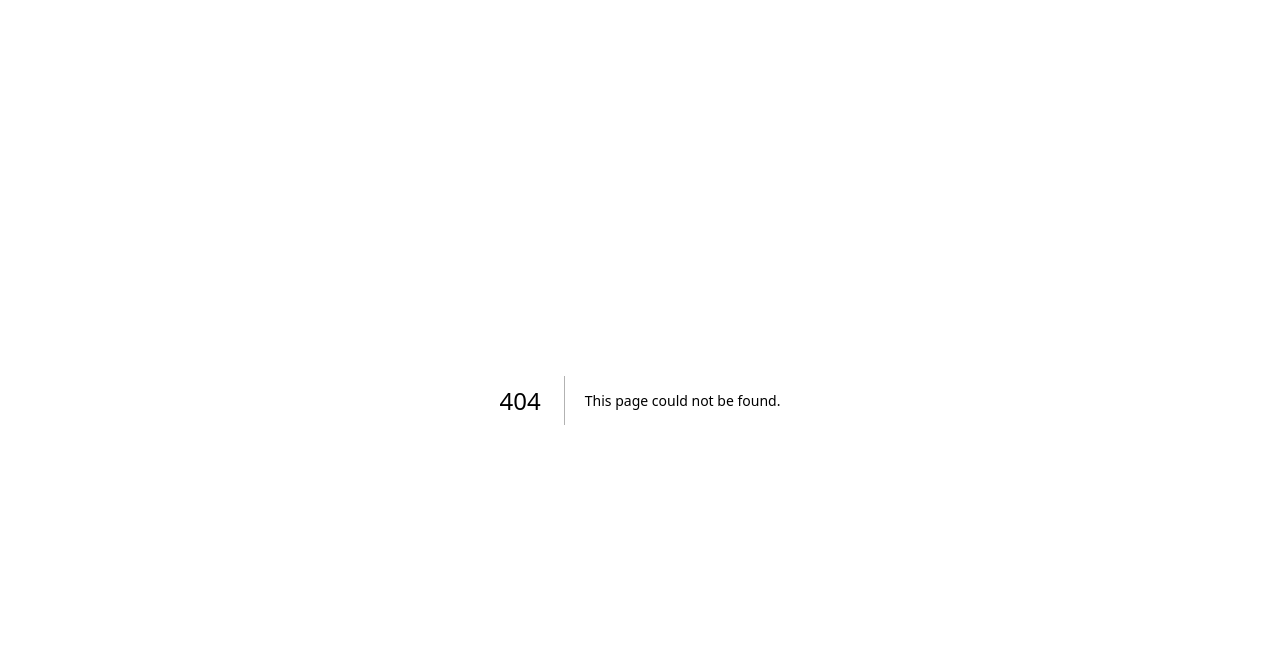
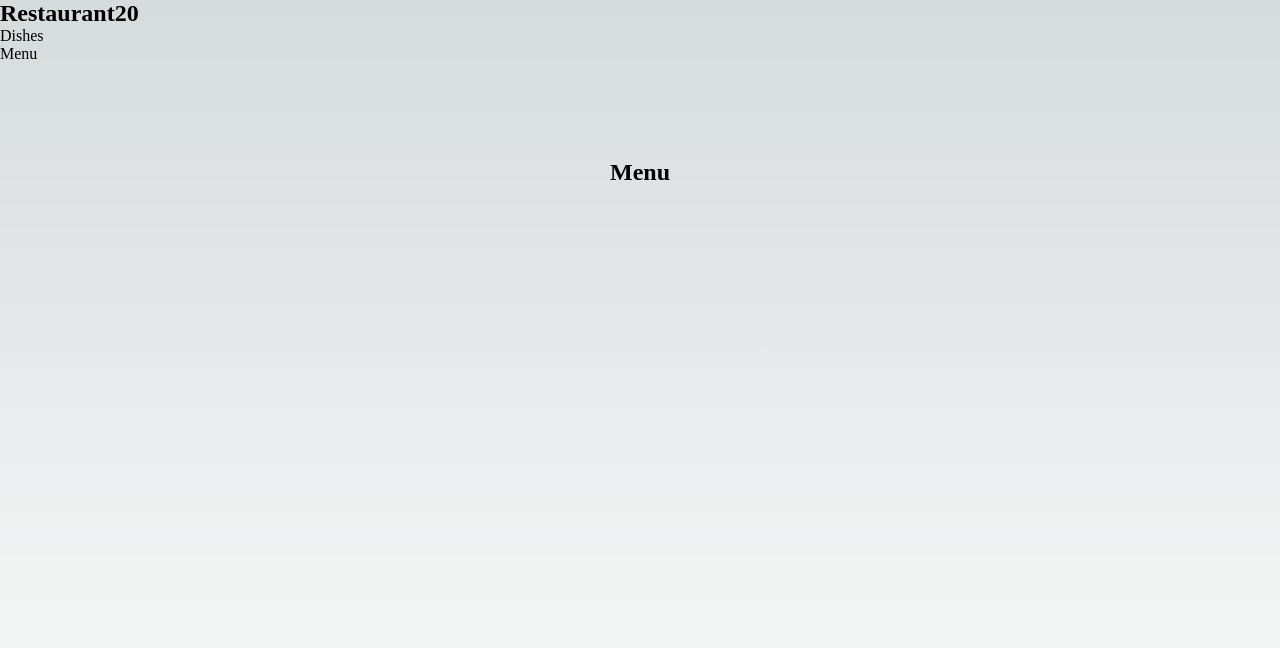
Before and after one commit to edw14/Restaurant20, a Next.js app: page /menu in a window 1280 px wide. Before the commit this address had no page. Shown: the top 648 px of the page. Built offline with nearby package versions, Linux system fonts and the light colour scheme.

Commit message:
04- Add menu page

```diff
--- a/src/components/Navbar.tsx
+++ b/src/components/Navbar.tsx
@@ -14,6 +14,11 @@ function Navbar() {
           <Link href="/dishes">Dishes</Link>
         </li>
       </ul>
+      <ul>
+        <li>
+          <Link href="/menu">Menu</Link>
+        </li>
+      </ul>
     </nav>
   );
 }
--- /dev/null
+++ b/src/pages/menu/index.tsx
@@ -0,0 +1,12 @@
+import React from "react";
+import Layout from "src/components/layout";
+
+export default function MenuPage() {
+  return (
+    <Layout>
+      <section>
+        <h2>Menu</h2>
+      </section>
+    </Layout>
+  );
+}
```
